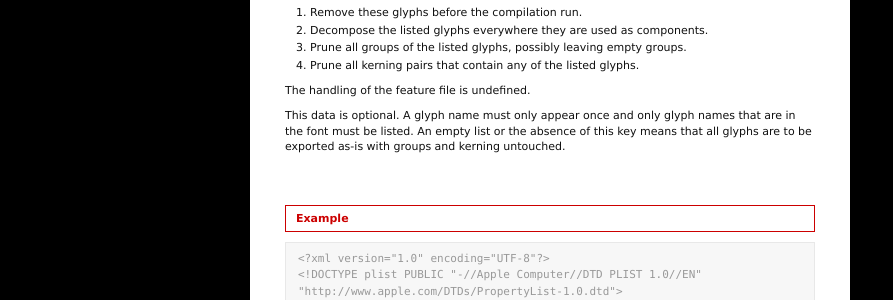
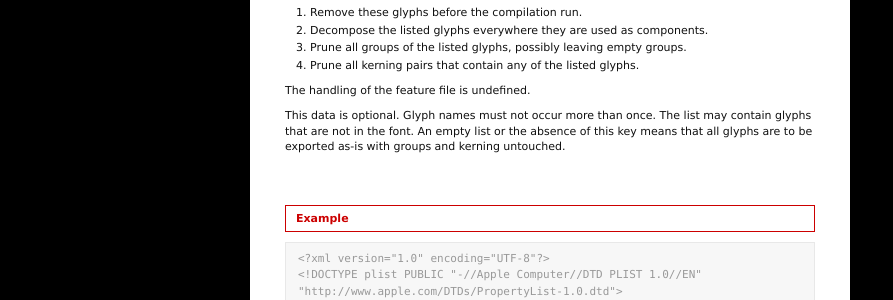
Before and after one commit to unified-font-object/ufo-spec, a Jekyll site: the page built from versions/ufo3/lib.plist.md, in a window 1280 px wide. Shown: the part 1179-1479 px from the top of the page, without its empty margins (0-893 px from the left). Built offline with Jekyll 4.4.1, drawn with Linux system fonts in a browser that asks for light colours.

Commit message:
Allow non-existent glyphs in list

```diff
--- a/versions/ufo3/lib.plist.md
+++ b/versions/ufo3/lib.plist.md
@@ -52,7 +52,7 @@ This key is a list of glyph names used for representing glyphs that the user doe
 
 The handling of the feature file is undefined.
 
-This data is optional. A glyph name must only appear once and only glyph names that are in the font must be listed. An empty list or the absence of this key means that all glyphs are to be exported as-is with groups and kerning untouched.
+This data is optional. Glyph names must not occur more than once. The list may contain glyphs that are not in the font. An empty list or the absence of this key means that all glyphs are to be exported as-is with groups and kerning untouched.
 
 ### Example
 
```
